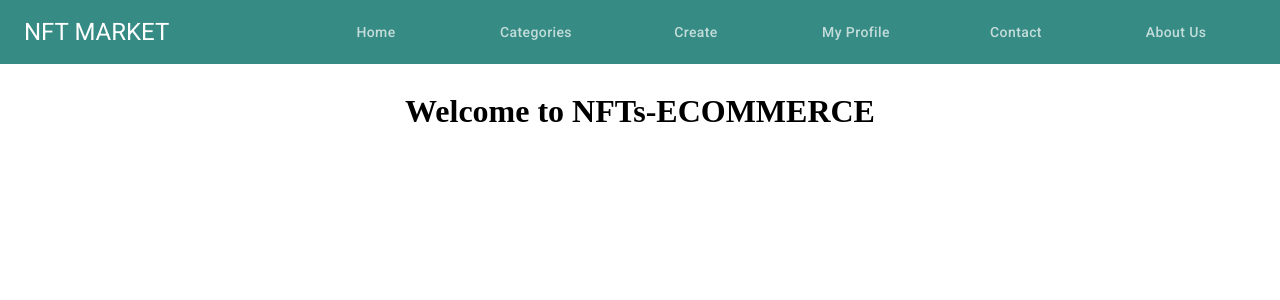
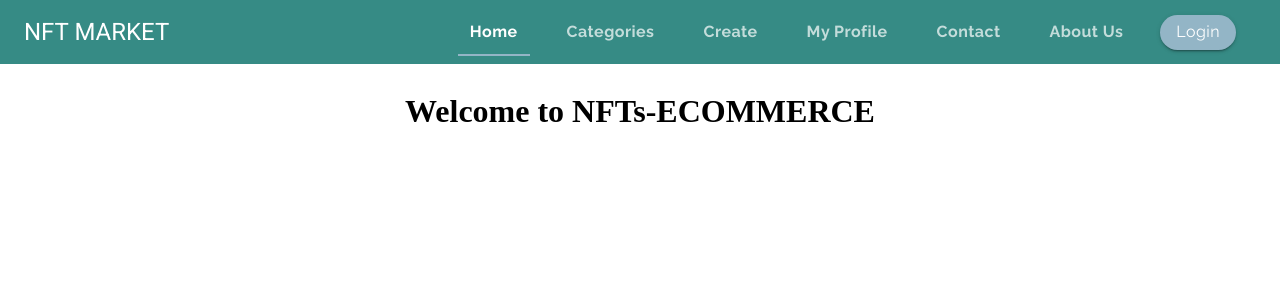
Before and after one commit to hbonavota/Project_NFTs-ECOMMERCE, a React (Create React App) app in the folder frontend/: page / in a window 1280 px wide. Shown: the top 300 px of the page. Built offline with nearby package versions, Linux system fonts and the light colour scheme; no server answers.

Commit message:
agregar boton login

```diff
--- a/frontend/src/App.js
+++ b/frontend/src/App.js
@@ -5,14 +5,16 @@ import { Route, Switch } from 'react-router-dom';
 import Login from './components/Login/Login.jsx'
 import Home from './components/Home/Home.jsx'
 import Error from './components/Error/Error.jsx'
+import NavBar from './components/NavBar/NavBar.js'
 import './App.css';
 
 function App() {
   return (
     <ThemeProvider theme={theme}>
+      <NavBar/>
       <Switch>
         <Route exact path='/' component={Home}></Route>
-        <Route exact path='/Login' component={Login}></Route>
+        <Route exact path='/login' component={Login}></Route>
         <Route path='/*' component={Error}></Route>
       </Switch>
     </ThemeProvider>
--- a/frontend/src/components/Home/Home.jsx
+++ b/frontend/src/components/Home/Home.jsx
@@ -23,7 +23,6 @@ export default function Home() {
 
     return (
         <div>
-            <NavBar />
             <div className= /* {stateLoading ? style.back2 : style.back1} */{style.back1}>
                 <div className={style.container}>
                     <h1> Welcome to NFTs-ECOMMERCE</h1>
--- a/frontend/src/components/NavBar/NavBar.js
+++ b/frontend/src/components/NavBar/NavBar.js
@@ -1,5 +1,5 @@
-import React from 'react';
-import { NavLink } from 'react-router-dom';
+import React, {useState} from 'react';
+import {Link } from 'react-router-dom';
 import AppBar from "@material-ui/core/AppBar";
 import ToolBar from "@material-ui/core/ToolBar";
 import useScrollTrigger from '@material-ui/core/useScrollTrigger';
@@ -8,6 +8,7 @@ import Typography from '@material-ui/core/Typography';
 import { makeStyles } from '@material-ui/core/styles';
 import Tabs from '@material-ui/core/Tabs';
 import Tab from '@material-ui/core/Tab';
+import Button from '@material-ui/core/Button';
 
 function ElevationScroll(props) {
     const { children} = props;
@@ -32,27 +33,50 @@ function ElevationScroll(props) {
           marginLeft: "auto"
       },
       tab: {
-        //   fontFamily: "Raleway",
-          textTransform: "none"
+          ...theme.typography.tab,
+            minWidth: 10,
+            marginLeft: "25px"
+      },
+      button: {
+          borderRadius: "50px",
+          marginLeft: "25px",
+          marginRight: "20px",
+          fontFamily: "Raleway",
+          fontSize: "1rem",
+          textTransform: "none",
+          height: "35px",
+          color: "white"
       }
   }))
 
+
+
 export default function NavBar(props) {
-    const classes = useStyles()
+    const classes = useStyles();
+    const [value, setValue] = useState(0);
+
+    const handleChange = (e, value) => {
+        setValue(value)
+    }
     return (
         <React.Fragment>
         <ElevationScroll>
         <AppBar position="fixed">
             <ToolBar >
                 <Typography variant="h5">NFT MARKET</Typography>
-                 <Tabs className={classes.tabContainer}>
-                 <Tab className={classes.tab} label="Home"/>
+                 <Tabs
+                 value={value}
+                 className={classes.tabContainer}
+                 onChange={handleChange}
+                 indicatorColor="secondary">
+                 <Tab className={classes.tab} component={Link} to="/" label="Home"/>
                 <Tab className={classes.tab} label="Categories"/>
                 <Tab className={classes.tab} label="Create"/>
                 <Tab className={classes.tab} label="My Profile"/>
                 <Tab className={classes.tab} label="Contact"/>
                 <Tab className={classes.tab} label="About Us"/>
              </Tabs>
+             <Button component={Link} to="/login" variant="contained" color="secondary" className={classes.button}>Login</Button>
             </ToolBar>
         </AppBar>
         </ElevationScroll>
--- a/frontend/src/components/ui/Theme.js
+++ b/frontend/src/components/ui/Theme.js
@@ -15,5 +15,13 @@ export default createTheme({
         secondary: {
             main: `${lightgrey}`
         }
+    },
+    typography: {
+        tab: {
+            fontFamily: "Raleway",
+            textTransform: "none",
+            fontWeight: 700,
+            fontSize: "1rem",
+        }
     }
 });
```
